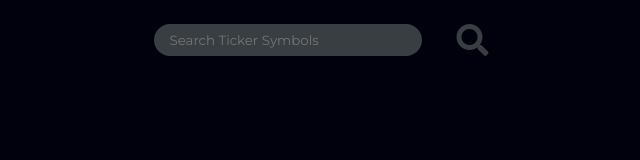
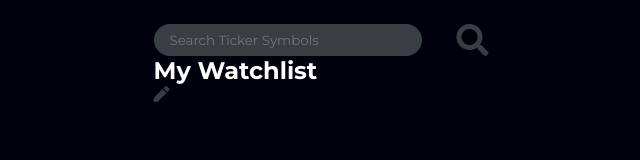
Before and after one commit to Nickolas-Hernandez/Stock-watcher, a website: page index.html in a window 1280 px wide. Shown: the whole page, without its empty margins (319-959 px from the left). Drawn offline with Linux system fonts and the light colour scheme.

Commit message:
Added wachlist section with a header element. #1

```diff
--- a/css/reset.css
+++ b/css/reset.css
@@ -6,3 +6,9 @@ body {
   margin: 0;
   padding: 0;
 }
+
+h1,
+h2,
+h3 {
+  margin: 0;
+}
--- a/css/styles.css
+++ b/css/styles.css
@@ -1,6 +1,7 @@
 body {
   font-family: "Montserrat", sans-serif;
   background: #00010d;
+  color: white;
 }
 
 .search-bar {
@@ -18,7 +19,10 @@ input#search-input {
   border-radius: 30px;
 }
 
+i {
+  color: #393e42;
+}
+
 i.fas.fa-search {
-  color: #393e42;
   font-size: 2rem;
 }
--- a/index.html
+++ b/index.html
@@ -20,6 +20,13 @@
         <input type="text" name="search-field" id="search-input" placeholder="Search Ticker Symbols">
         <i class="fas fa-search"></i>
       </section>
+      <section class="watchlist-section">
+        <head class="watchlist-header flex column-full">
+          <h2>My Watchlist</h2>
+          <i class="fas fa-pen"></i>
+          <span class="full-bar column-full"></span>
+        </head>
+      </section>
     </div>
   </main>
   <script src="js/data.js"></script>
```
